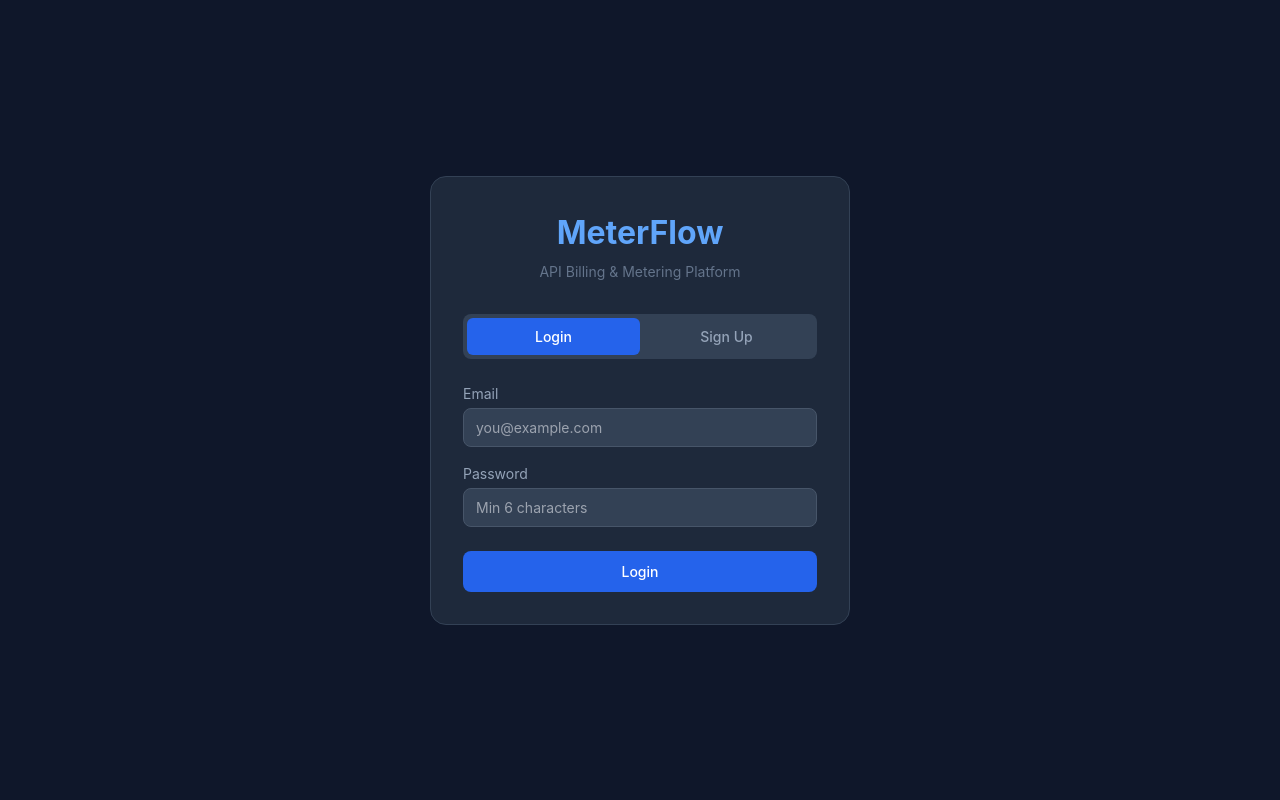
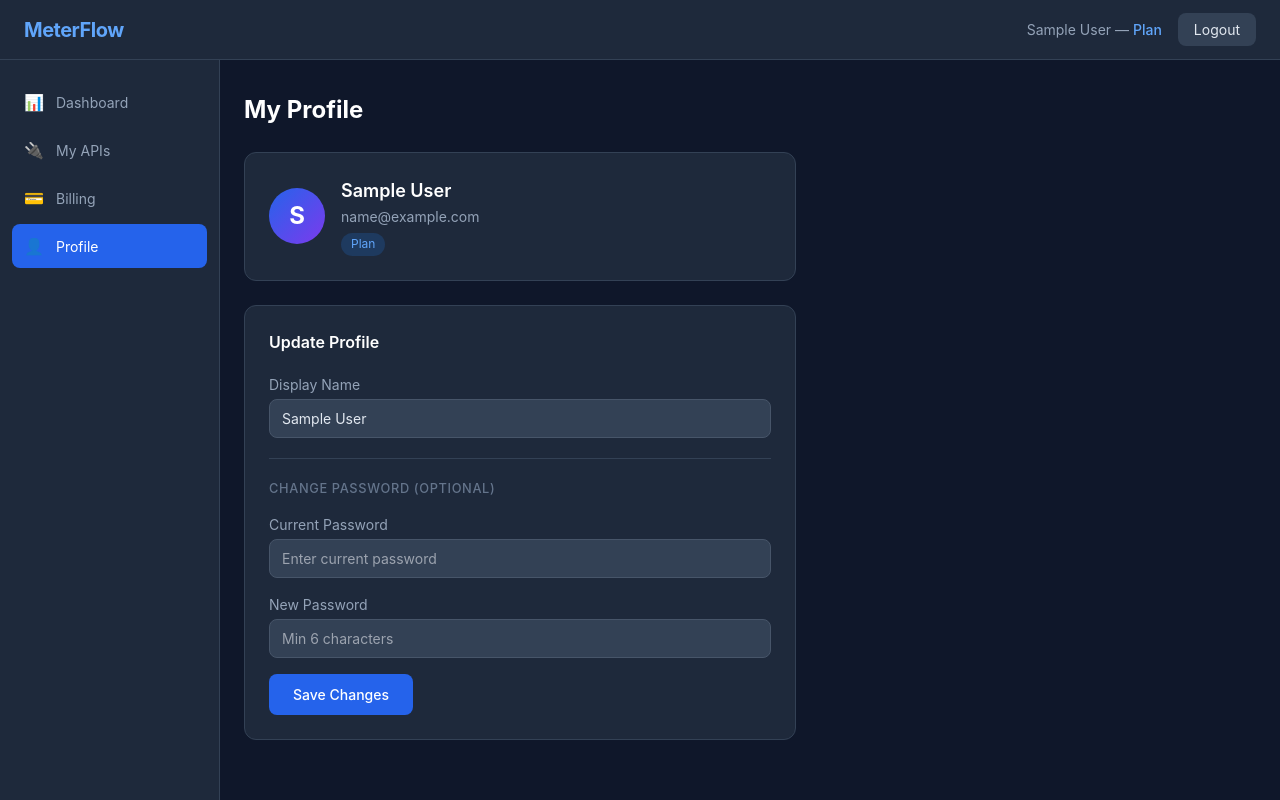
Before and after one commit to SaharshPatel2112/meterflow, a React (Vite) app in the folder frontend/: page /profile in a window 1280 px wide. Before the commit this address led to /login. Built offline with nearby package versions, Linux system fonts and the light colour scheme; no server answers; sample sign-in values are in the browser's storage.

Commit message:
add profile page

```diff
--- a/frontend/src/App.jsx
+++ b/frontend/src/App.jsx
@@ -4,6 +4,7 @@
 import ApisPage from "./pages/ApisPage";
 import BillingPage from "./pages/BillingPage";
 import useAuthStore from "./store/authStore";
+import ProfilePage from "./pages/ProfilePage";
 
 function PrivateRoute({ children }) {
   const token = useAuthStore((s) => s.token);
@@ -20,6 +21,14 @@
           element={
             <PrivateRoute>
               <DashboardPage />
+            </PrivateRoute>
+          }
+        />
+        <Route
+          path="/profile"
+          element={
+            <PrivateRoute>
+              <ProfilePage />
             </PrivateRoute>
           }
         />
--- a/frontend/src/components/Sidebar.jsx
+++ b/frontend/src/components/Sidebar.jsx
@@ -5,6 +5,7 @@
   { to: "/dashboard", label: "Dashboard", icon: "📊" },
   { to: "/apis", label: "My APIs", icon: "🔌" },
   { to: "/billing", label: "Billing", icon: "💳" },
+  { to: "/profile", label: "Profile", icon: "👤" },
 ];
 
 export default function Sidebar() {
--- /dev/null
+++ b/frontend/src/pages/ProfilePage.css
@@ -0,0 +1,167 @@
+.profile-page {
+  min-height: 100vh;
+  background-color: #0f172a;
+}
+
+.profile-layout {
+  display: flex;
+}
+
+.profile-content {
+  flex: 1;
+  padding: 2rem 1.5rem;
+  max-width: 600px;
+}
+
+.profile-title {
+  font-size: 1.5rem;
+  font-weight: 700;
+  color: #ffffff;
+  margin-bottom: 1.5rem;
+}
+
+.profile-card {
+  background-color: #1e293b;
+  border: 1px solid #334155;
+  border-radius: 0.75rem;
+  padding: 1.5rem;
+  display: flex;
+  align-items: center;
+  gap: 1rem;
+  margin-bottom: 1.5rem;
+}
+
+.profile-avatar {
+  width: 56px;
+  height: 56px;
+  background: linear-gradient(135deg, #2563eb, #7c3aed);
+  border-radius: 50%;
+  display: flex;
+  align-items: center;
+  justify-content: center;
+  font-size: 1.5rem;
+  font-weight: 700;
+  color: #ffffff;
+  flex-shrink: 0;
+}
+
+.profile-name {
+  font-size: 1.125rem;
+  font-weight: 600;
+  color: #ffffff;
+}
+
+.profile-email {
+  font-size: 0.875rem;
+  color: #94a3b8;
+  margin-top: 0.125rem;
+}
+
+.profile-plan {
+  font-size: 0.75rem;
+  background-color: #1e3a5f;
+  color: #60a5fa;
+  padding: 0.15rem 0.625rem;
+  border-radius: 9999px;
+  display: inline-block;
+  margin-top: 0.375rem;
+  text-transform: capitalize;
+}
+
+.profile-form-card {
+  background-color: #1e293b;
+  border: 1px solid #334155;
+  border-radius: 0.75rem;
+  padding: 1.5rem;
+}
+
+.profile-form-title {
+  font-size: 1rem;
+  font-weight: 600;
+  color: #ffffff;
+  margin-bottom: 1.25rem;
+}
+
+.profile-success {
+  background-color: #052e16;
+  border: 1px solid #166534;
+  color: #4ade80;
+  padding: 0.75rem 1rem;
+  border-radius: 0.5rem;
+  margin-bottom: 1rem;
+  font-size: 0.875rem;
+}
+
+.profile-error {
+  background-color: #450a0a;
+  border: 1px solid #b91c1c;
+  color: #fca5a5;
+  padding: 0.75rem 1rem;
+  border-radius: 0.5rem;
+  margin-bottom: 1rem;
+  font-size: 0.875rem;
+}
+
+.profile-form {
+  display: flex;
+  flex-direction: column;
+  gap: 1rem;
+}
+
+.profile-divider {
+  border: none;
+  border-top: 1px solid #334155;
+  margin: 0.25rem 0;
+}
+
+.profile-section-label {
+  font-size: 0.8rem;
+  color: #64748b;
+  font-weight: 500;
+  text-transform: uppercase;
+  letter-spacing: 0.05em;
+}
+
+.form-group label {
+  display: block;
+  font-size: 0.875rem;
+  color: #94a3b8;
+  margin-bottom: 0.25rem;
+}
+
+.form-input {
+  width: 100%;
+  background-color: #334155;
+  border: 1px solid #475569;
+  color: #e2e8f0;
+  border-radius: 0.5rem;
+  padding: 0.5rem 0.75rem;
+  font-size: 0.875rem;
+  outline: none;
+  transition: border-color 0.2s;
+}
+
+.form-input:focus {
+  border-color: #3b82f6;
+}
+
+.btn-save {
+  background-color: #2563eb;
+  color: #ffffff;
+  border: none;
+  padding: 0.625rem 1.5rem;
+  border-radius: 0.5rem;
+  font-size: 0.875rem;
+  font-weight: 500;
+  cursor: pointer;
+  transition: background-color 0.2s;
+  align-self: flex-start;
+}
+
+.btn-save:hover:not(:disabled) {
+  background-color: #1d4ed8;
+}
+.btn-save:disabled {
+  opacity: 0.6;
+  cursor: not-allowed;
+}
--- /dev/null
+++ b/frontend/src/pages/ProfilePage.jsx
@@ -0,0 +1,113 @@
+import { useState } from "react";
+import { useNavigate } from "react-router-dom";
+import Navbar from "../components/Navbar";
+import Sidebar from "../components/Sidebar";
+import useAuthStore from "../store/authStore";
+import { updateProfile } from "../services/api";
+import "./ProfilePage.css";
+
+export default function ProfilePage() {
+  const { user, token, setAuth } = useAuthStore();
+  const navigate = useNavigate();
+  const [form, setForm] = useState({
+    name: user?.name || "",
+    currentPassword: "",
+    newPassword: "",
+  });
+  const [message, setMessage] = useState("");
+  const [error, setError] = useState("");
+  const [loading, setLoading] = useState(false);
+
+  const handleSubmit = async (e) => {
+    e.preventDefault();
+    setMessage("");
+    setError("");
+    setLoading(true);
+    try {
+      const res = await updateProfile(form);
+      setAuth(res.data.user, token);
+      setMessage("Profile updated successfully!");
+      setForm({ ...form, currentPassword: "", newPassword: "" });
+    } catch (err) {
+      setError(err.response?.data?.message || "Update failed");
+    } finally {
+      setLoading(false);
+    }
+  };
+
+  return (
+    <div className="profile-page">
+      <Navbar />
+      <div className="profile-layout">
+        <Sidebar />
+        <div className="profile-content">
+          <h2 className="profile-title">My Profile</h2>
+
+          <div className="profile-card">
+            <div className="profile-avatar">
+              {user?.name?.charAt(0).toUpperCase()}
+            </div>
+            <div className="profile-info">
+              <p className="profile-name">{user?.name}</p>
+              <p className="profile-email">{user?.email}</p>
+              <span className="profile-plan">{user?.plan} plan</span>
+            </div>
+          </div>
+
+          <div className="profile-form-card">
+            <h3 className="profile-form-title">Update Profile</h3>
+
+            {message && <div className="profile-success">{message}</div>}
+            {error && <div className="profile-error">{error}</div>}
+
+            <form onSubmit={handleSubmit} className="profile-form">
+              <div className="form-group">
+                <label>Display Name</label>
+                <input
+                  className="form-input"
+                  value={form.name}
+                  onChange={(e) => setForm({ ...form, name: e.target.value })}
+                  placeholder="Your name"
+                />
+              </div>
+
+              <hr className="profile-divider" />
+              <p className="profile-section-label">
+                Change Password (optional)
+              </p>
+
+              <div className="form-group">
+                <label>Current Password</label>
+                <input
+                  type="password"
+                  className="form-input"
+                  value={form.currentPassword}
+                  onChange={(e) =>
+                    setForm({ ...form, currentPassword: e.target.value })
+                  }
+                  placeholder="Enter current password"
+                />
+              </div>
+              <div className="form-group">
+                <label>New Password</label>
+                <input
+                  type="password"
+                  className="form-input"
+                  value={form.newPassword}
+                  onChange={(e) =>
+                    setForm({ ...form, newPassword: e.target.value })
+                  }
+                  placeholder="Min 6 characters"
+                />
+              </div>
+
+              <button type="submit" className="btn-save" disabled={loading}>
+                {loading ? "Saving..." : "Save Changes"}
+              </button>
+            </form>
+          </div>
+        </div>
+      </div>
+    </div>
+  );
+}
--- a/frontend/src/services/api.js
+++ b/frontend/src/services/api.js
@@ -17,6 +17,7 @@
 export const signup = (data) => API.post("/auth/signup", data);
 export const login = (data) => API.post("/auth/login", data);
 export const getMe = () => API.get("/auth/me");
+export const updateProfile = (data) => API.put('/auth/profile', data);
 
 // APIs
 export const getMyApis = () => API.get("/apis");
```
Also changed, not shown: frontend/public/vercel.json (added), 2 other files (tests, documents, lock files or other folders).
